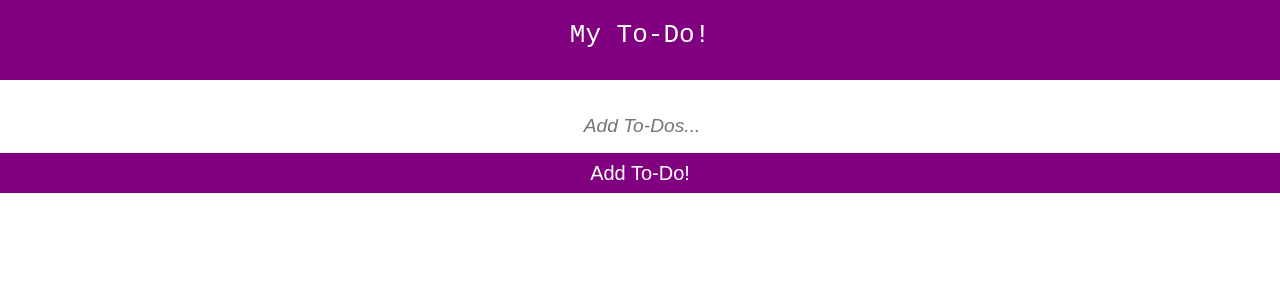
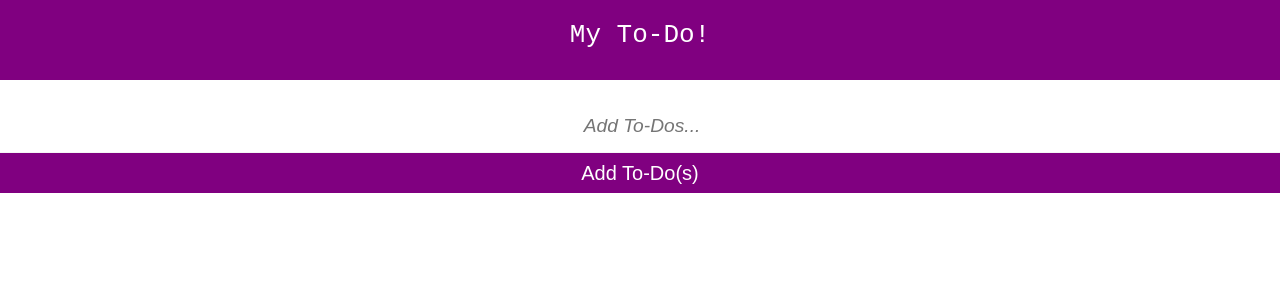
Before and after one commit to Legendary-Folah/myto-do, a React (Create React App) app: page / in a window 1280 px wide. Shown: the top 300 px of the page. Built offline with nearby package versions, Linux system fonts and the light colour scheme.

Commit message:
minimal changes here and there

```diff
--- a/src/Components/Form.js
+++ b/src/Components/Form.js
@@ -5,7 +5,7 @@ function Form() {
     <div>
         <form className='todoform'>
             <input className='input' placeholder='Add To-Dos...' />
-            <button className='todobutton'>Add To-Do!</button>
+            <button className='todobutton'>Add To-Do(s)</button>
         </form>
     </div>
   )
```
